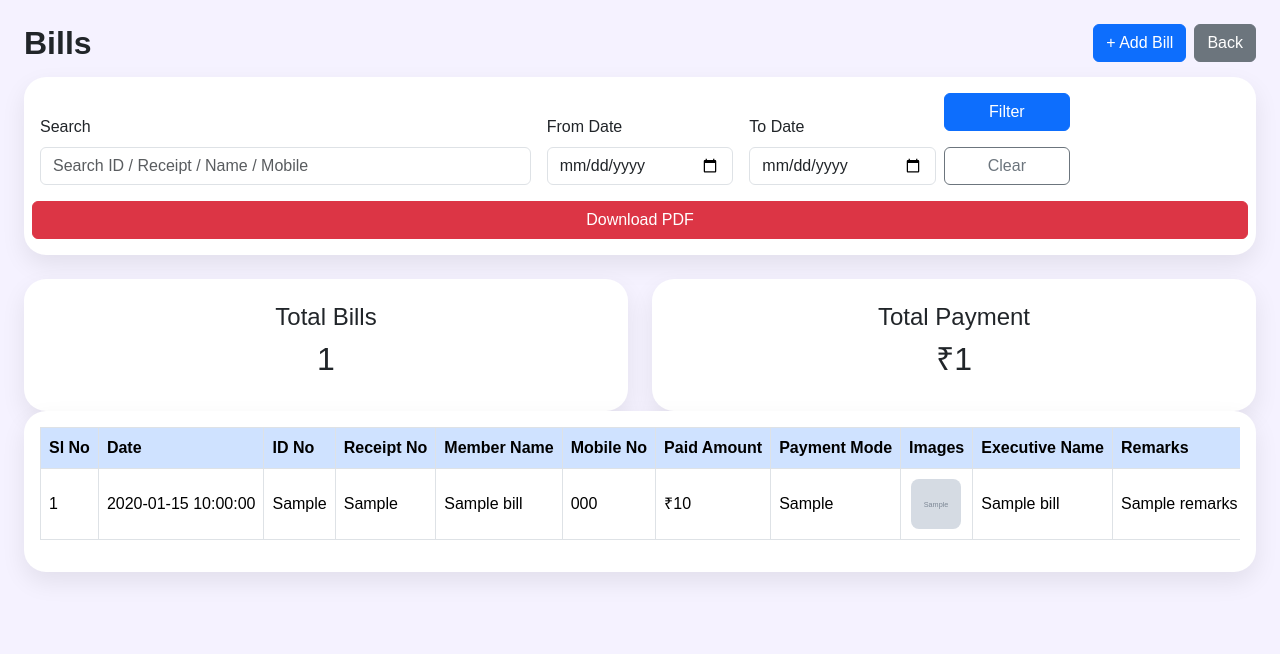
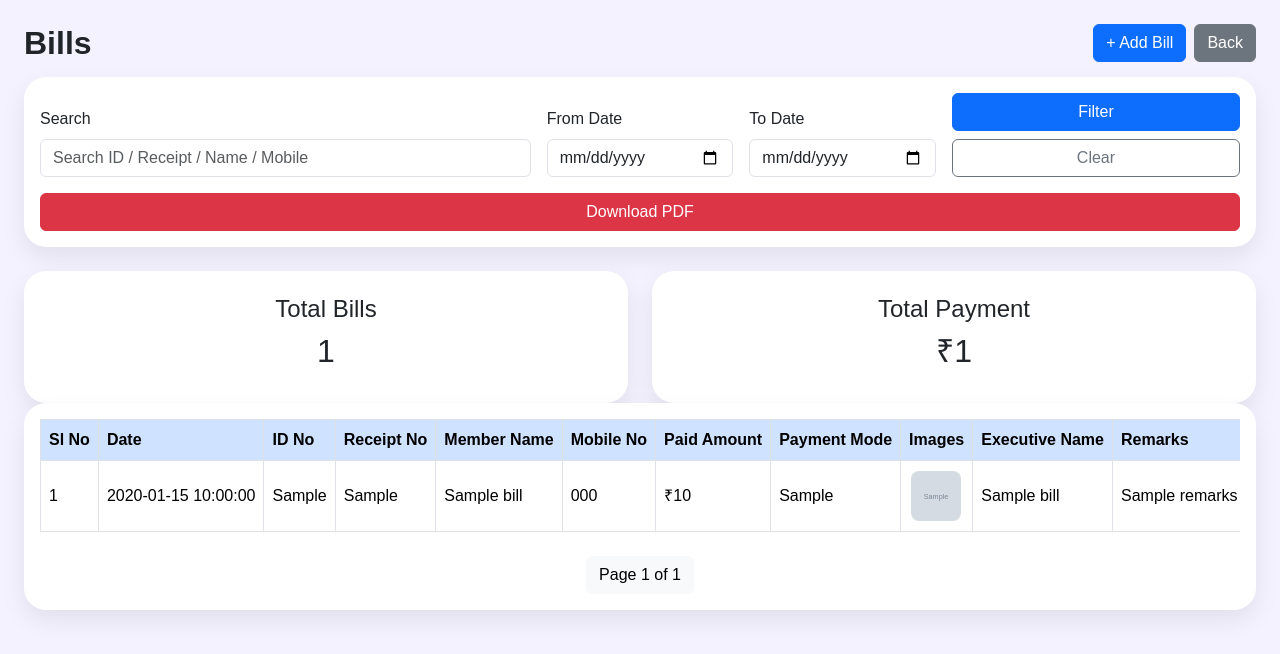
Before and after one commit to sitharampamarthi-bot/timeshare-web, a Flask app: template templates/bills.html in a window 1280 px wide. Shown: the top 654 px of the page. Run offline with Flask 3, Linux system fonts and the light colour scheme; the template is opened without the code that fills it: most values are stand-ins (such as "Sample title", 1, 10 or a date in 2020); grey boxes marked "Sample" are stand-in pictures.

Commit message:
Add bills pagination and image modal fixes

```diff
--- a/app.py
+++ b/app.py
@@ -282,6 +282,10 @@ def bills():
     from_date = request.args.get("from_date", "")
     to_date = request.args.get("to_date", "")
 
+    page = int(request.args.get("page", 1))
+    per_page = 50
+    start = (page - 1) * per_page
+
     from_dt = parse_bill_date(from_date)
     to_dt = parse_bill_date(to_date)
 
@@ -320,21 +324,30 @@ def bills():
 
         bills_list.append(bill)
 
-        bills_list.sort(
-            key=lambda x: parse_bill_date(x.get("date", "")) or datetime.min.date(),
-            reverse=True
-        )
+    bills_list.sort(
+        key=lambda x: parse_bill_date(x.get("date", "")) or datetime.min.date(),
+        reverse=True
+    )
 
     total_payment = sum(float(b["paidAmount"] or 0) for b in bills_list)
+    total_bills = len(bills_list)
+
+    total_pages = (total_bills + per_page - 1) // per_page
+    if total_pages == 0:
+        total_pages = 1
+
+    bills_page = bills_list[start:start + per_page]
 
     return render_template(
         "bills.html",
-        bills=bills_list,
-        total_bills=len(bills_list),
+        bills=bills_page,
+        total_bills=total_bills,
         total_payment=total_payment,
         search=search,
         from_date=from_date,
-        to_date=to_date
+        to_date=to_date,
+        page=page,
+        total_pages=total_pages
     )
 
 def is_duplicate_receipt(receipt_no, current_doc_id=None):
--- a/templates/bills.html
+++ b/templates/bills.html
@@ -114,16 +114,18 @@
                     class="form-control">
             </div>
 
-            <div class="col-md-3 d-flex gap-2">
-                <div class="row g-3 filter-row">
-                    <button class="btn btn-primary w-100">Filter</button>
-                    <a href="/bills" class="btn btn-outline-secondary w-100">Clear</a>
+            <div class="col-md-3">
+                <div class="d-grid gap-2">
+                    <button class="btn btn-primary">Filter</button>
+                    <a href="/bills" class="btn btn-outline-secondary">Clear</a>
                 </div>
             </div>
+            <div class="col-md-12">
                 <a href="/download_pdf?search={{ search|urlencode }}&from_date={{ from_date }}&to_date={{ to_date }}"
-                class="btn btn-danger">
+                    class="btn btn-danger w-100">
                     Download PDF
                 </a>
+            </div>
 
         </div>
 
@@ -205,24 +207,54 @@
                 </tbody>
 
             </table>
+            <div class="d-flex justify-content-center gap-2 mt-4">
+
+                {% if page > 1 %}
+                <a class="btn btn-outline-primary"
+                    href="/bills?search={{ search|urlencode }}&from_date={{ from_date }}&to_date={{ to_date }}&page={{ page-1 }}">
+                    Previous
+                </a>
+                {% endif %}
+
+                <span class="btn btn-light">
+                    Page {{ page }} of {{ total_pages }}
+                </span>
+
+                {% if page < total_pages %}
+                <a class="btn btn-outline-primary"
+                    href="/bills?search={{ search|urlencode }}&from_date={{ from_date }}&to_date={{ to_date }}&page={{ page+1 }}">
+                    Next
+                </a>
+                {% endif %}
+
+            </div>
         </div>
 
     </div>
 
 </div>
+
 <div class="modal fade" id="imagePreviewModal" tabindex="-1">
-    <div class="modal-dialog modal-dialog-centered modal-lg">
-        <div class="modal-content" style="border-radius:18px;">
+    <div class="modal-dialog modal-dialog-centered modal-xl">
+        <div class="modal-content">
+
         <div class="modal-header">
-                <h5 class="modal-title">Image Preview</h5>
-                <button type="button" class="btn-close" data-bs-dismiss="modal"></button>
+            <h5 class="modal-title">Bill Image</h5>
+
+            <button type="button"
+                class="btn-close"
+                data-bs-dismiss="modal">
+            </button>
         </div>
 
-            <div class="modal-body text-center p-2">
+        <div class="modal-body text-center">
+
             <img id="previewImage"
                 src=""
-                     style="width:100%;max-height:85vh;object-fit:contain;border-radius:12px;">
+                class="img-fluid rounded">
+
             </div>
+
         </div>
     </div>
 </div>
```
Lines whose indentation alone changed are shown as unchanged.
